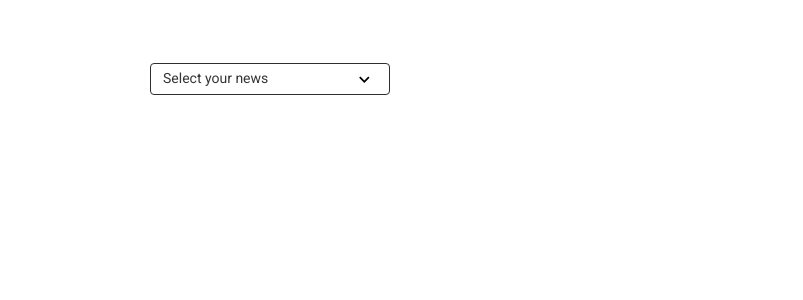
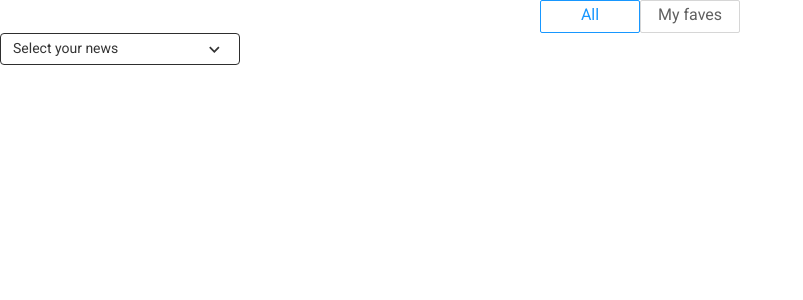
Before and after one commit to dvegap95/reingntest, a React (Vite) app: page / in a window 1280 px wide. Shown: the top 300 px of the page, without its empty margins (0-803 px from the left). Built offline with nearby package versions, Linux system fonts and the light colour scheme.

Commit message:
tab component created

```diff
--- a/src/App.tsx
+++ b/src/App.tsx
@@ -2,11 +2,17 @@ import './App.css'
 import SelectComponent from './components/SelectComponent'
 import "@fontsource/roboto";
 import { useState } from 'react';
+import TabComponent from './components/TabComponent';
 
 function App() {
   const [selection,setSelection] = useState({id:0});
+  const [tab,setTab] = useState({id:0});
   return (
+    <>
+    <TabComponent value={tab} onChange={setTab}/>
     <SelectComponent value={selection} onChange={setSelection}></SelectComponent>
+
+    </>
   )
 }
 
--- a/src/components/TabComponent.tsx
+++ b/src/components/TabComponent.tsx
@@ -1,7 +1,31 @@
-import React from 'react'
+import React from "react";
+import styles from "./styles/TabComponent.module.css";
 
-export default function TabComponent() {
+export default function TabComponent(props: {
+  value: { id: number };
+  onChange: Function;
+}) {
+  const btns = [{ text: "All" }, { text: "My faves" }];
   return (
-    <div>TabComponent</div>
-  )
+    <div className={styles.tabContainer}>
+      {btns.map((btn, index) => (
+        <div
+          className={styles.tabBtn}
+          onClick={() => {
+            props.onChange({ ...btn, id:index });
+          }}
+          style={
+            props.value.id === index
+              ? {
+                  color: "#1797ff",
+                  borderColor: "#1797ff",
+                }
+              : {}
+          }
+        >
+          <span className={styles.tabBtnText}>{btn.text}</span>
+        </div>
+      ))}
+    </div>
+  );
 }
--- a/src/components/styles/SelectComponent.module.css
+++ b/src/components/styles/SelectComponent.module.css
@@ -7,7 +7,6 @@
 	align-items: center;
   width: 240px;
   height: 32px;
-  margin: 63px 114px 1px 150px;
   padding: 0px 12px 0px 12px;
   border-radius: 4px;
   border: solid 1px #2e2e2e;
@@ -35,6 +34,8 @@
   height: 25px;
   margin: 4px 0 4px 19px;
   padding: 4px 2px 3px;
+  color: #343434;
+
 }
 
 .selectMenu {
--- /dev/null
+++ b/src/components/styles/TabComponent.module.css
@@ -0,0 +1,35 @@
+.tabContainer {
+  user-select: none;
+  display: flex;
+  flex-direction: row;
+  justify-content: center;
+  align-items: center;
+  align-content: center;
+  cursor: pointer;
+}
+
+.tabBtn {
+  width: 98px;
+  height: 31px;
+  border-radius: 2px;
+  border: solid 1px #d6d6d6;
+  text-align: center;
+  color: #606060;
+  /* border: solid 1px #1797ff; */
+}
+.tabBtn:hover {
+  border: solid 1px #1797ff80;
+  color: #1797ff80;
+}
+
+.tabBtnText{
+        height: 28px;
+        font-family: Roboto;
+        font-size: 16px;
+        font-weight: 500;
+        font-stretch: normal;
+        font-style: normal;
+        line-height: 1.75;
+        letter-spacing: normal;
+        text-align: center;
+}
```
Also changed, not shown: src/components/SelectComponent copy.tsx (deleted, +0 -21 lines).
